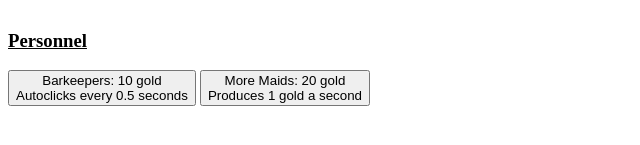
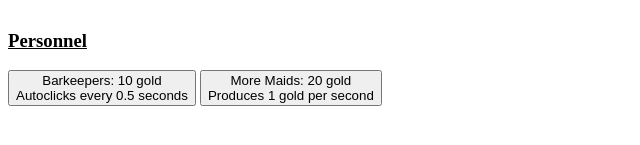
Before and after one commit to tcarns/Tavern-Clicker, a plain HTML site: page index.html in a window 1280 px wide. Shown: the part 289-434 px from the top of the page, 0-640 px from the left. Drawn offline with nearby package versions, Linux system fonts and the light colour scheme.

Commit message:
updated bustierMaids description; added HackTimer

```diff
--- a/index.html
+++ b/index.html
@@ -19,8 +19,9 @@
     <br><br>
     <h3><u>Personnel</u></h3>
     <button type='button' id='barkeepers' onClick='purchaseBuilding(1)'>Barkeepers: 10 gold<br>Autoclicks every 0.5 seconds</button>
-    <button type='button' id='moreMaids' onClick='purchaseBuilding(0)'>More Maids: 20 gold<br>Produces 1 gold a second</button>
+    <button type='button' id='moreMaids' onClick='purchaseBuilding(0)'>More Maids: 20 gold<br>Produces 1 gold per second</button>
 
+    <script src='./HackTimer-master/HackTimer.js'></script>
     <script src='https://unpkg.com/@popperjs/core@2'></script>
     <script src='https://unpkg.com/tippy.js@6'></script>
     <script src='tippy.js'></script>
```
